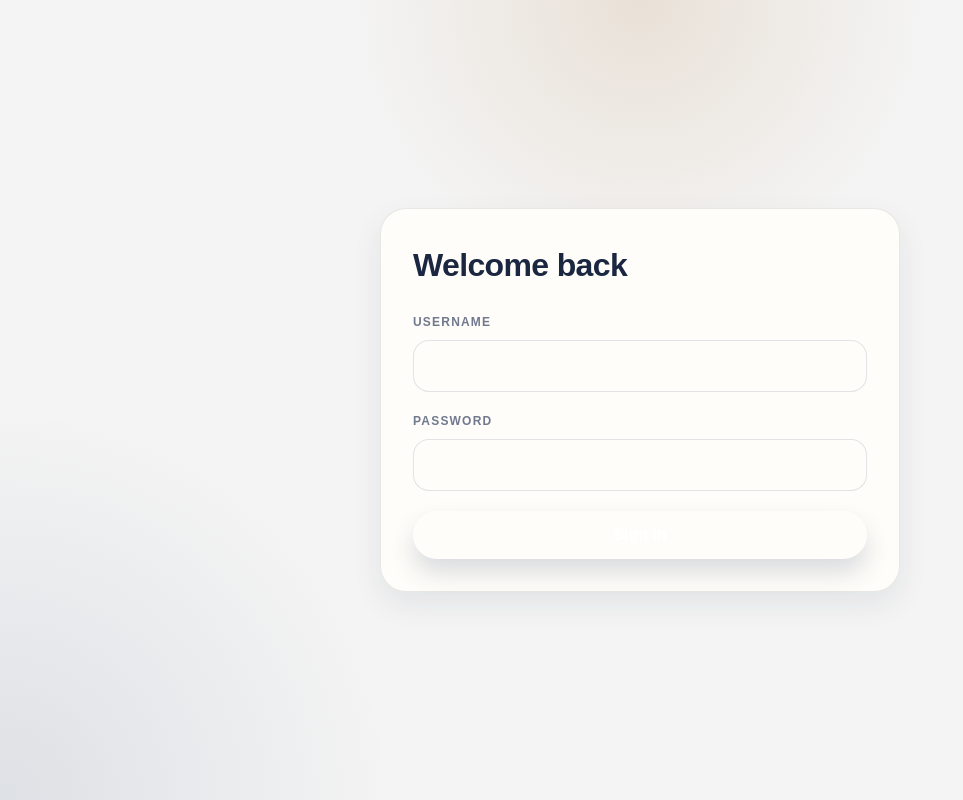
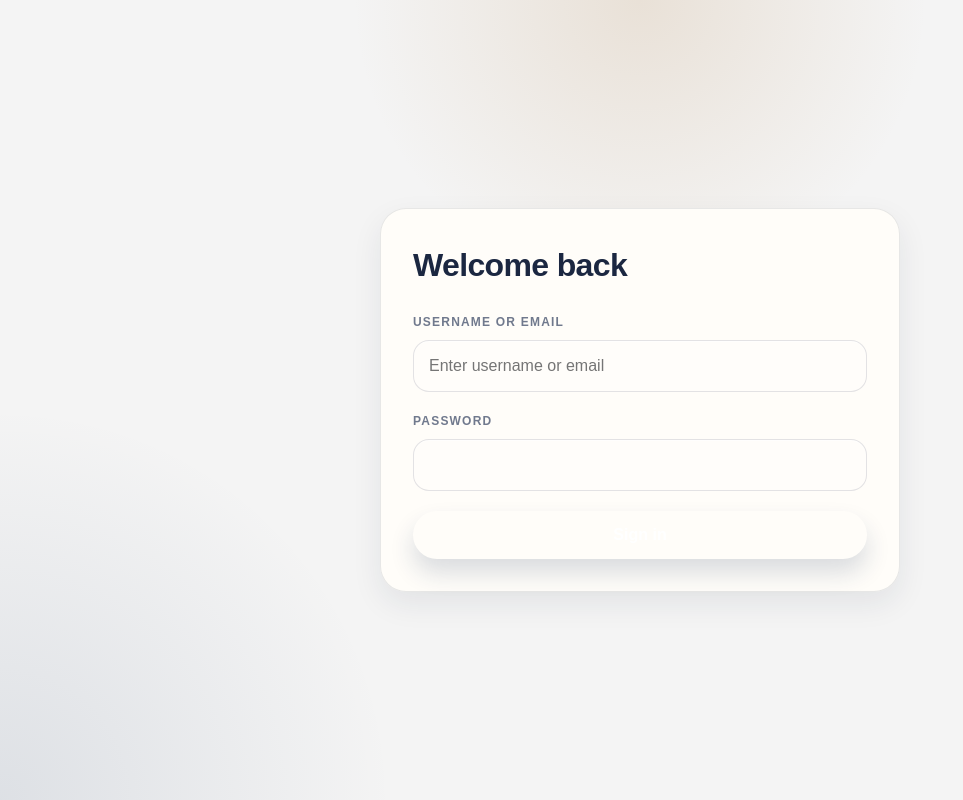
Before and after one commit to juixnaholdings/the-haven-platform, a Next.js app in the folder frontend-next/: page /login in a window 1280 px wide. Shown: the whole page, without its empty margins (0-963 px from the left). Built offline with nearby package versions, Linux system fonts and the light colour scheme; no server answers; a web font is replaced by a local one.

Commit message:
feat(frontend-next): update login flow to use identifier field

```diff
--- a/frontend-next/src/app/(auth)/login/page.tsx
+++ b/frontend-next/src/app/(auth)/login/page.tsx
@@ -1,6 +1,5 @@
 "use client";
 
-import Link from "next/link";
 import { useRouter } from "next/navigation";
 import { useEffect, useState } from "react";
 
@@ -10,7 +9,7 @@ import { useSession } from "@/auth/use-session";
 export default function LoginPage() {
   const router = useRouter();
   const { isAuthenticated, isBootstrapping, login } = useSession();
-  const [username, setUsername] = useState("");
+  const [identifier, setIdentifier] = useState("");
   const [password, setPassword] = useState("");
   const [isSubmitting, setIsSubmitting] = useState(false);
   const [submitError, setSubmitError] = useState<unknown>(null);
@@ -33,7 +32,7 @@ export default function LoginPage() {
     setIsSubmitting(true);
 
     try {
-      await login({ username, password });
+      await login({ identifier, password });
       router.replace(nextPath);
     } catch (error) {
       setSubmitError(error);
@@ -52,12 +51,13 @@ export default function LoginPage() {
 
           <form className="auth-form" onSubmit={handleSubmit}>
             <label className="field">
-              <span>Username</span>
+              <span>Username or email</span>
               <input
                 autoComplete="username"
-                onChange={(event) => setUsername(event.target.value)}
+                onChange={(event) => setIdentifier(event.target.value)}
+                placeholder="Enter username or email"
                 required
-                value={username}
+                value={identifier}
               />
             </label>
 
--- a/frontend-next/src/domains/types.ts
+++ b/frontend-next/src/domains/types.ts
@@ -60,7 +60,7 @@ export interface RoleSummary {
 }
 
 export interface LoginPayload {
-  username: string;
+  identifier: string;
   password: string;
 }
 
```
Also changed, not shown: 1 other file (tests, documents, lock files or other folders).
